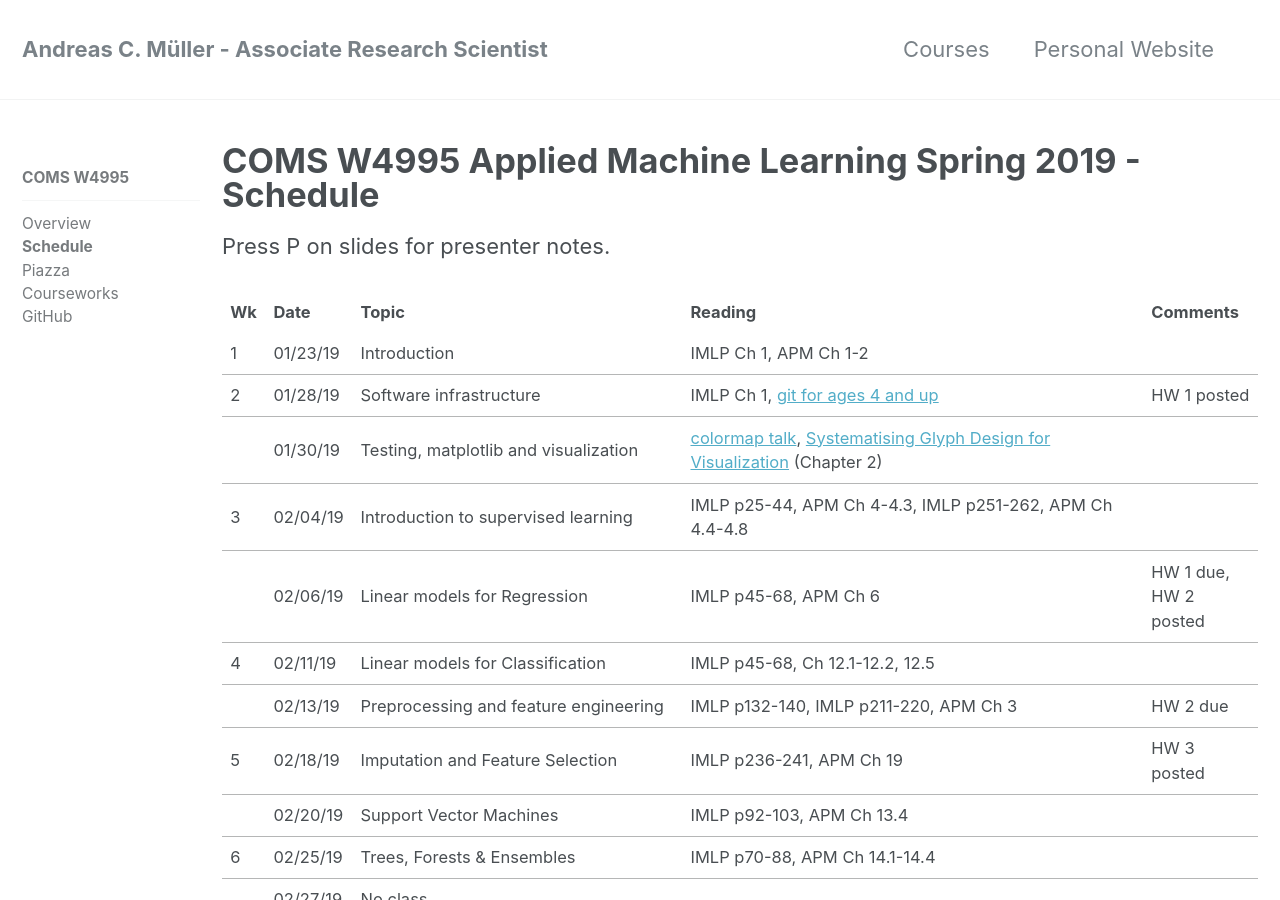
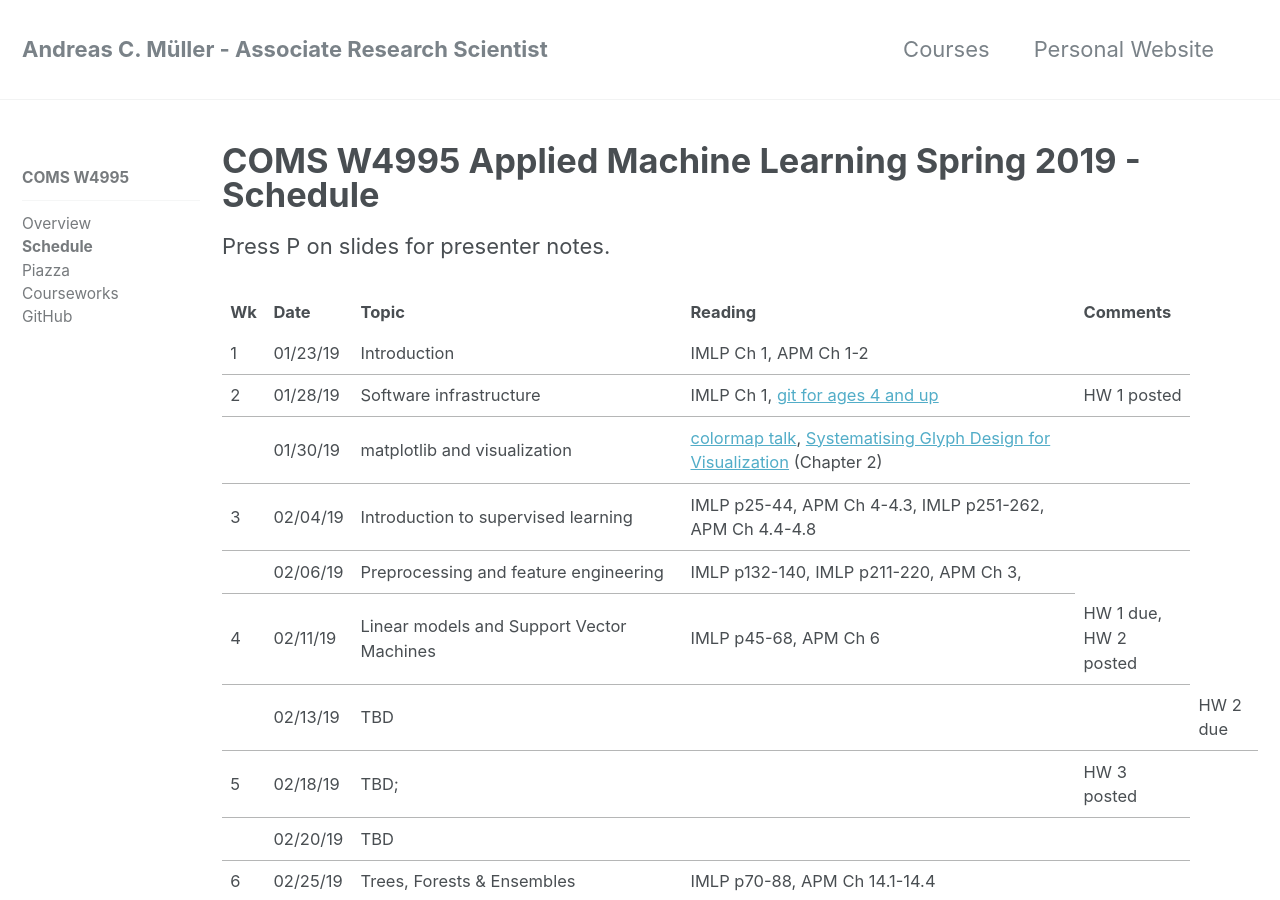
Before and after one commit to amueller/columbia-website, a Jekyll site: the page built from _comsw4995s19/lectures.md, in a window 1280 px wide and 900 px high. Built offline with Jekyll 4.4.1, drawn with Linux system fonts in a browser that asks for light colours; nearby versions of some CDN libraries.

Commit message:
restructure lectures a bit

```diff
--- a/_comsw4995s19/lectures.md
+++ b/_comsw4995s19/lectures.md
@@ -39,7 +39,7 @@ Press P on slides for presenter notes.
 	<tr>
 		<td><br></td>
 		<td>01/30/19</td>
-		<td>Testing, matplotlib and visualization &nbsp;</td>
+		<td>matplotlib and visualization &nbsp;</td>
 		<td><a href="https://www.youtube.com/watch?v=xAoljeRJ3lU">colormap talk</a>, <a href="https://ora.ox.ac.uk/objects/uuid:b98ccce1-038f-4c0a-a259-7f53dfe06ac7">Systematising Glyph Design for Visualization</a> (Chapter 2)</td>
 		<td><br></td>
 	</tr>
@@ -47,48 +47,47 @@ Press P on slides for presenter notes.
 		<td>3</td>
 		<td>02/04/19</td>
 		<td>Introduction to supervised learning&nbsp;
-            </td>
+        </td>
 		<td>IMLP p25-44, APM Ch 4-4.3, IMLP p251-262, APM Ch 4.4-4.8</td>
 		<td></td>
 	</tr>
 	<tr>
 		<td><br></td>
 		<td>02/06/19</td>
-		<td>Linear models for Regression&nbsp;
-            </td>
+		<td>Preprocessing and feature engineering&nbsp;
+        </td>
+		<td>IMLP p132-140, IMLP p211-220, APM Ch 3,</td>
+	</tr>
+	<tr>
+		<td>4</td>
+		<td>02/11/19</td>
+		<td>Linear models and Support Vector Machines&nbsp;
+        </td>
 		<td>IMLP p45-68, APM Ch 6</td>
 		<td>HW 1 due, HW 2 posted</td>
 	</tr>
 	<tr>
-		<td>4</td>
-		<td>02/11/19</td>
-		<td>Linear models for Classification&nbsp;
-            </td>
-		<td>IMLP p45-68,  Ch 12.1-12.2, 12.5</td>
-		<td></td>
-	</tr>
-	<tr>
 		<td><br></td>
 		<td>02/13/19</td>
-		<td>Preprocessing and feature engineering&nbsp;
-            </td>
-		<td>IMLP p132-140, IMLP p211-220, APM Ch 3</td>
+		<td>TBD</td>
+		<td></td>
+		<td></td>
 		<td>HW 2 due</td>
 	</tr>
 	<tr>
 		<td>5</td>
 		<td>02/18/19</td>
-		<td>Imputation and Feature Selection&nbsp;
+		<td>TBD;
             </td>
-		<td>IMLP p236-241, APM Ch 19</td>
+		<td></td>
 		<td>HW 3 posted</td>
 	</tr>
 	<tr>
 		<td><br></td>
 		<td>02/20/19</td>
-		<td>Support Vector Machines&nbsp;
+		<td>TBD&nbsp;
             </td>
-		<td>IMLP p92-103, APM Ch 13.4</td>
+		<td></td>
 		<td></td>
 	</tr>
 	<tr>
```
